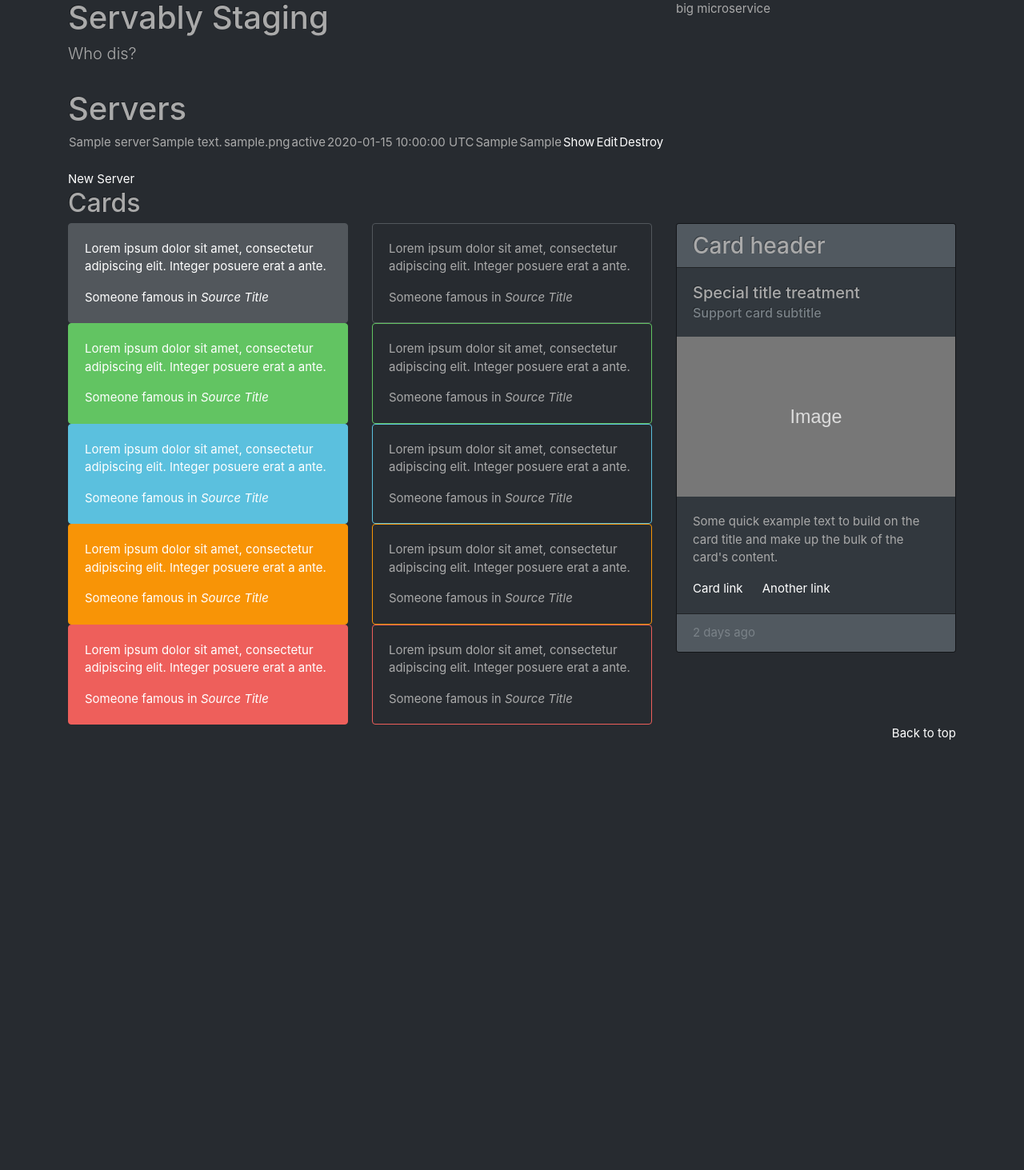
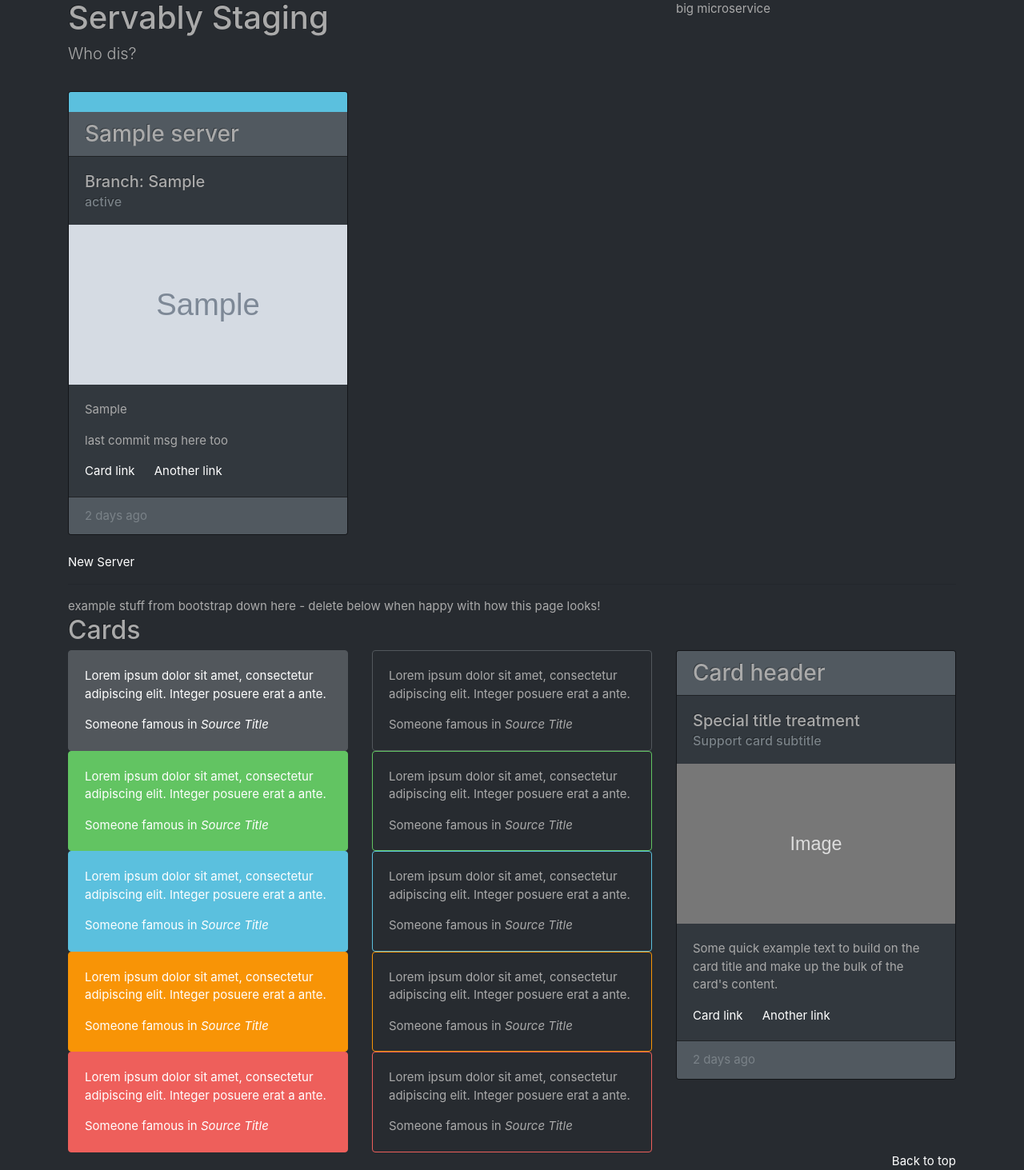
Before and after one commit to RepairShopr/staging-dashboard, a Rails app: page / in a window 1280 px wide. Shown: the whole page at 80% size. Before the commit the page ends 925 px from the top, so only its background shows below. Run offline with Rails 7, Linux system fonts and the light colour scheme; tables that the repository leaves empty hold one stand-in row (values such as "Sample post"); grey boxes marked "Sample" are stand-in pictures; style sheets or scripts are compiled from the project's sources; some libraries are stand-ins or nearby versions.

Commit message:
some styling updates to the page

```diff
--- a/app/views/servers/index.html.erb
+++ b/app/views/servers/index.html.erb
@@ -1,30 +1,40 @@
 <p id="notice"><%= notice %></p>
 
-<h1>Servers</h1>
 
-<table>
-
-  <tbody>
-    <% @servers.each do |server| %>
-      <tr>
-        <td><%= server.name %></td>
-        <td><%= server.description %></td>
-        <td><%= server.logo_url %></td>
-        <td><%= server.status %></td>
-        <td><%= server.reserved_until %></td>
-        <td><%= server.reserved_for %></td>
-        <td><%= server.slack_channel %></td>
-        <td><%= link_to 'Show', server %></td>
-        <td><%= link_to 'Edit', edit_server_path(server) %></td>
-        <td><%= link_to 'Destroy', server, method: :delete, data: { confirm: 'Are you sure?' } %></td>
-      </tr>
-    <% end %>
-  </tbody>
-</table>
+<div class="row">
+  <% @servers.each do |server| %>
+      <div class="col-sm-4 col-xs-6">
+        <div class="bs-component">
+          <div class="card">
+            <h3 class="card-info card-header"></h3>
+            <h3 class="card-header"><%= server.name %></h3>
+            <div class="card-block">
+              <h5 class="card-title">Branch: <%= server.deploys.last.try(:git_branch) %></h5>
+              <h6 class="card-subtitle text-muted"><%= server.status %></h6>
+            </div>
+            <img style="height: 200px; width: 100%; display: block;" src="<%= server.logo_url %>" alt="Card image">
+            <div class="card-block">
+              <p class="card-text"><%= server.reserved_for %></p>
+              <p class="card-text">last commit msg here too</p>
+              <a href="#" class="card-link">Card link</a>
+              <a href="#" class="card-link">Another link</a>
+            </div>
+            <div class="card-footer text-muted text-xs-center">
+              2 days ago
+            </div>
+          </div>
+        </div>
+      </div>
+  <% end %>
+</div>
 
 <br>
 
 <%= link_to 'New Server', new_server_path %>
+
+
+<hr> example stuff from bootstrap down here - delete below when happy with how this page looks!
+
 
 <div class="bs-docs-section">
 
```
